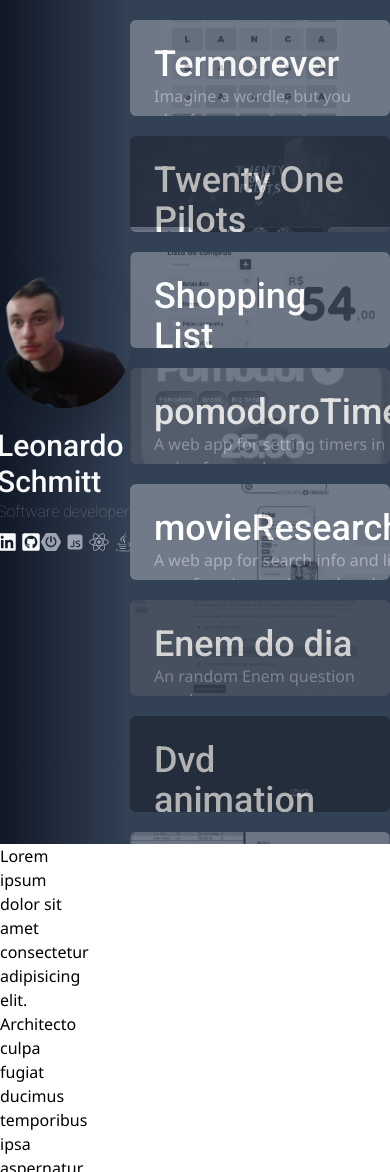
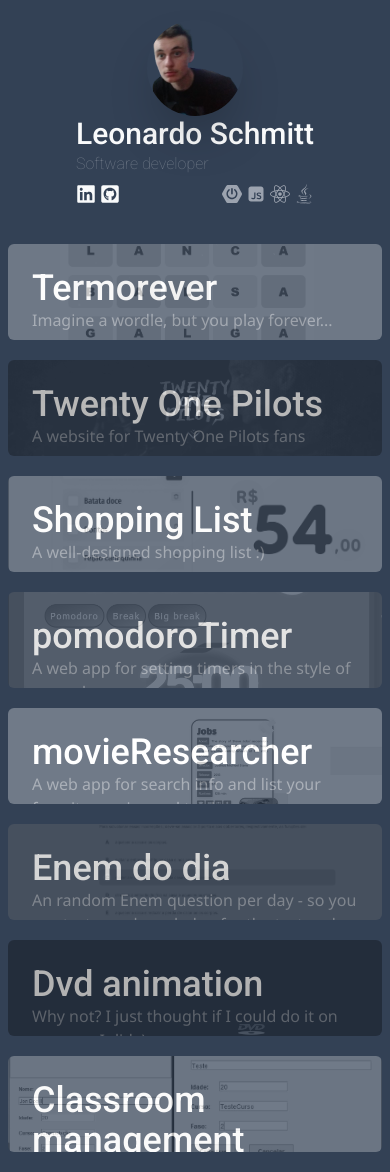
Before and after one commit to LeonardoSchmittK/portfolio, a Next.js app: page / in a window 390 px wide. Before the commit the page ends 844 px from the top, so only its background shows below. Built offline with nearby package versions, Linux system fonts and the light colour scheme.

Commit message:
feat:small screen adaptations

```diff
--- a/src/app/components/LeftSide.tsx
+++ b/src/app/components/LeftSide.tsx
@@ -9,10 +9,10 @@
 
 const LeftSide = () => {
   return (
-    <div className="w-1/3 bg-gradient-to-r from-gray-900 to-slate-700 text-gray-50 h-screen flex items-center justify-center ">
+    <div className="md:w-1/3 w-full justify-center items-center  text-gray-50 p-5 md:p-0 md:h-screen    md:flex-col flex-row flex md:items-center md:justify-center ">
       <motion.section
-        animate={{ opacity: 1, height: 300 }}
-        initial={{ opacity: 0, height: 0 }}
+        animate={{ opacity: 1, y: 0 }}
+        initial={{ opacity: 0, y: 300 }}
         transition={{
           duration: 1,
           type: "spring",
--- a/src/app/components/PhotoProfile.tsx
+++ b/src/app/components/PhotoProfile.tsx
@@ -3,13 +3,13 @@
 
 function PhotoProfile() {
   return (
-    <div className="pb-5">
+    <div className="relative m-auto w-24 h-24 md:w-48 md:h-48 flex items-center justify-center py-2">
       <Image
         src="/images/pictureLeoNoBackground.png"
         alt="My Image"
-        width={200}
-        height={2000}
-        className="rounded-full shadow-2xl hover:shadow-lg transition"
+        layout="fill"
+        objectFit="cover"
+        className="rounded-full shadow-2xl hover:shadow-lg transition "
       />
     </div>
   );
--- a/src/app/components/Projects.tsx
+++ b/src/app/components/Projects.tsx
@@ -3,71 +3,12 @@
 import React, { useRef, useState } from "react";
 import projects from "./projectsObject.js";
 import Projectx from "./Projectx.tsx";
-import {
-  motion,
-  useScroll,
-  useSpring,
-  useTransform,
-  MotionValue,
-} from "framer-motion";
-
-function useParallax(value, distance) {
-  return useTransform(value, [0, 1], [-distance, distance]);
-}
 
 function Projects() {
-  const scrollRef = useRef(null);
-  const [upScroll, setUpScroll] = useState(new Array());
   const ref = useRef(null);
-  const { scrollYProgress } = useScroll({ target: ref });
-  const y = useParallax(scrollYProgress, 300);
-  const scaleX = useSpring(scrollYProgress, {
-    stiffness: 100,
-    damping: 30,
-    restDelta: 0.001,
-  });
-  function handleKeyDown(e) {
-    console.log(e.keyCode);
-
-    if (e.keyCode == "38") {
-      scrollRef.current.scrollTo({
-        top: scrollRef.current.scrollTop - window.innerHeight + 60,
-
-        left: 0,
-
-        behavior: "smooth",
-      });
-    }
-    if (e.keyCode == "40") {
-      scrollRef.current.scrollTo({
-        top: scrollRef.current.scrollTop + window.innerHeight - 60,
-
-        left: 0,
-
-        behavior: "smooth",
-      });
-    }
-  }
-
-  // function handleScroll() {
-  //   let newScroll = [...upScroll];
-
-  //   newScroll.push(scrollRef.current.scrollTop);
-  //   if (newScroll.length > 2) {
-  //     newScroll.length = 2;
-  //   }
-  //   setUpScroll(newScroll);
-
-  //   console.log(newScroll);
-
-  // }
 
   return (
-    <div
-      className="flex-1 h-screen overflow-scroll hide-scrollbar pb-5"
-      ref={scrollRef}
-      onKeyDown={(e) => handleKeyDown(e)}
-    >
+    <div className="flex-1 h-screen overflow-scroll hide-scrollbar pb-5 px-2 md:px-0">
       {projects.map((image, id) => (
         <div key={id} ref={ref}>
           <Projectx data={projects[id]} delay={id} />
--- a/src/app/page.jsx
+++ b/src/app/page.jsx
@@ -5,16 +5,11 @@
 
 export default function Home() {
   return (
-    <main className="w-full h-screen bg-slate-700 fixed">
-      <div className="flex flex-row ">
+    <main className="w-full md:h-screen bg-slate-700 md:fixed">
+      <div className="flex md:flex-row flex-col">
         <LeftSide />
         <RightSide />
       </div>
-      <p className="w-20 h-40">
-        Lorem ipsum dolor sit amet consectetur adipisicing elit. Architecto
-        culpa fugiat ducimus temporibus ipsa aspernatur pariatur dolorum
-        delectus, voluptates nihil.
-      </p>
     </main>
   );
 }
```
